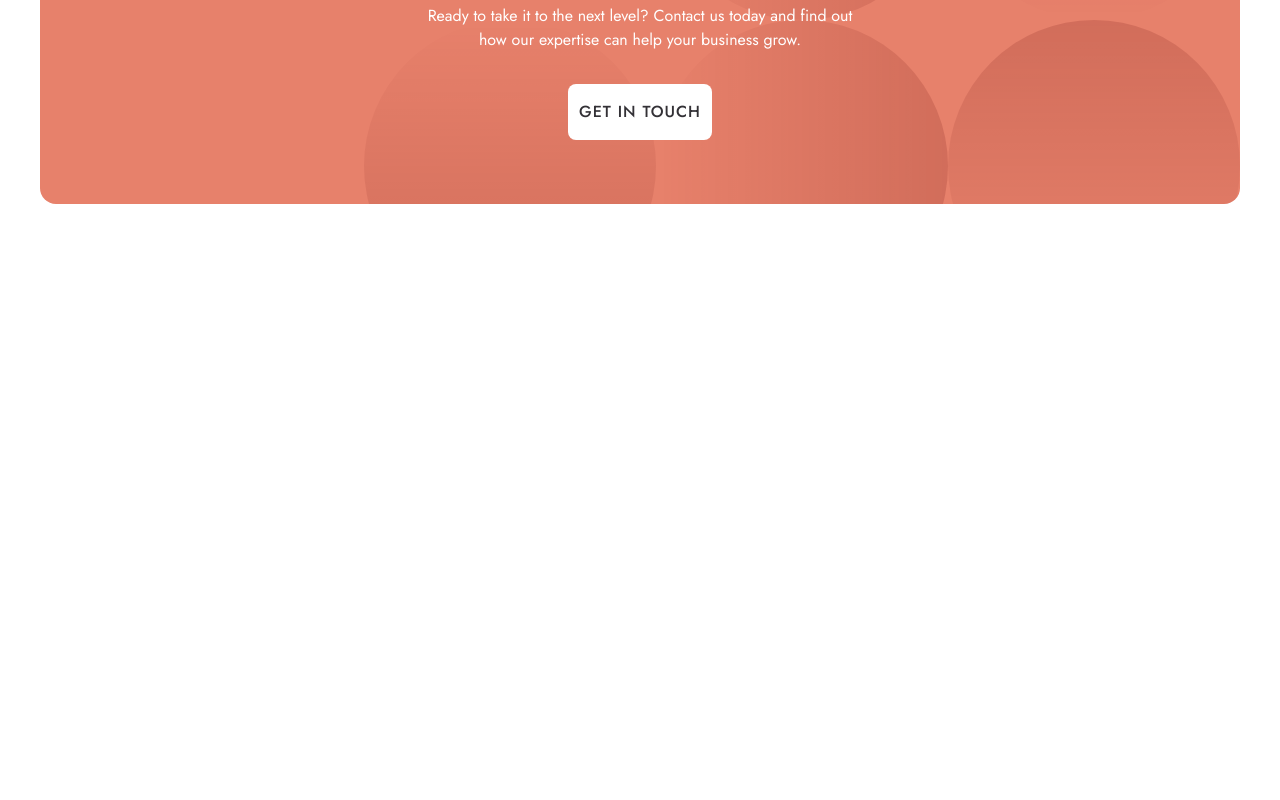
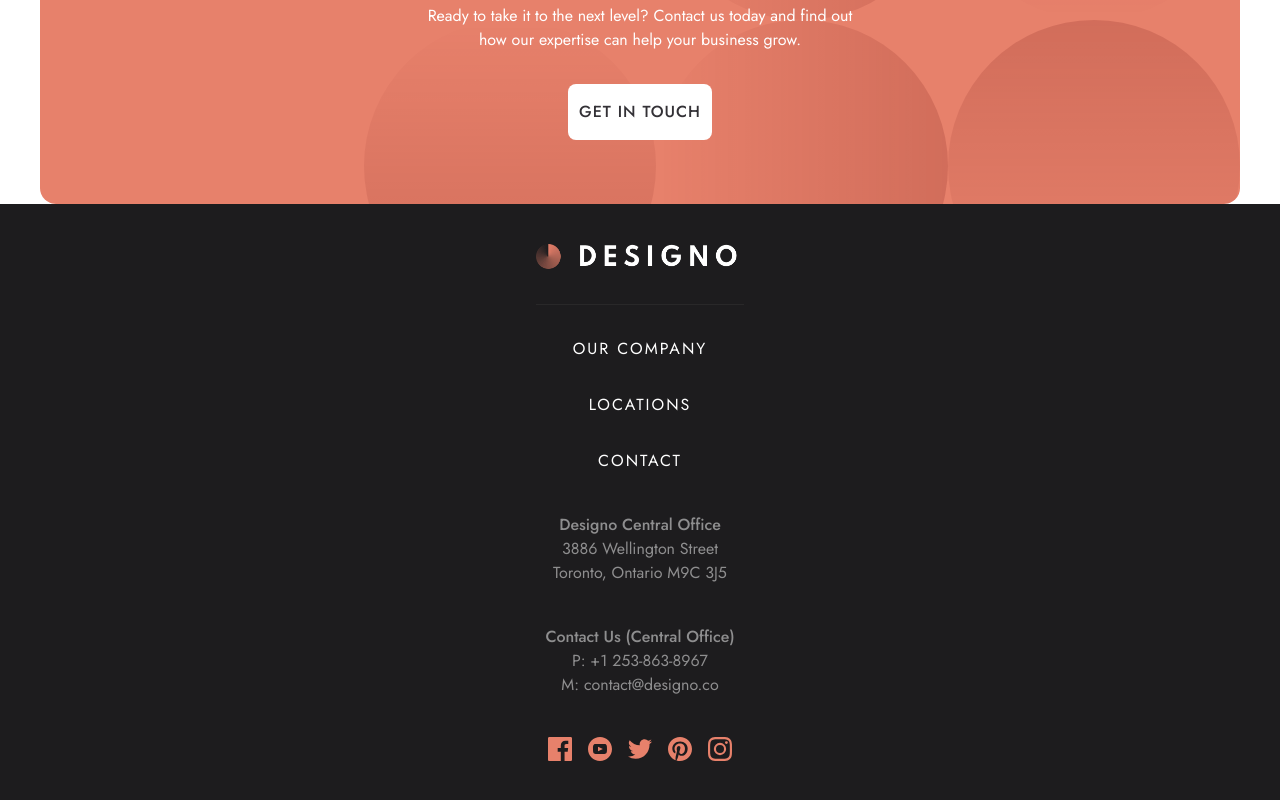
Before and after one commit to TULSI2012/designo, a React (Vite) app: page / in a window 1280 px wide. Shown: the part 2846-3646 px from the top of the page. Before the commit the page ends 3050 px from the top, so only its background shows below. Built offline with nearby package versions, Linux system fonts and the light colour scheme.

Commit message:
footer mobile layout complete

```diff
--- a/src/App.jsx
+++ b/src/App.jsx
@@ -1,6 +1,7 @@
 import React from 'react'
 import Nav from './Components/Nav'
 import Home from './Pages/Home'
+import Footer from './Components/Footer'
 
 function App() {
 
@@ -8,6 +9,7 @@ function App() {
     <div>
       <Nav />
       <Home />
+      <Footer />
     </div>
   )
 }
--- a/src/Components/Footer.jsx
+++ b/src/Components/Footer.jsx
@@ -2,19 +2,43 @@ import React from "react";
 
 export default function Footer() {
     return (
-        <footer>
-            <img src="" alt="" />
-            <ul>
-                <li>
+        <footer className="bg-black text-white flex flex-col items-center pt-10 pb-16">
+            <div>
+                <img
+                    className="w-52 mb-8"
+                    src="/shared/desktop/logo-light.png"
+                />
+                <ul className="uppercase tracking-[0.125rem] text-center pt-8 border-t border-t-white/5">
+                    <li className="mb-8">
                         <a href="#">Our Company</a>
                     </li>
-                <li>
+                    <li className="mb-8">
                         <a href="#">Locations</a>
                     </li>
-                <li>
+                    <li className="mb-10">
                         <a href="#">Contact</a>
                     </li>
                 </ul>
+            </div>
+            <div className="flex flex-col gap-y-10 text-center text-white/50 leading-6">
+                <div>
+                    <p className="font-medium">Designo Central Office</p>
+                    <p>3886 Wellington Street</p>
+                    <p>Toronto, Ontario M9C 3J5</p>
+                </div>
+                <div>
+                    <p className="font-medium">Contact Us (Central Office)</p>
+                    <p>P: +1 253-863-8967</p>
+                    <p>M: contact@designo.co</p>
+                </div>
+                <div className="flex items-center justify-center gap-x-4">
+                    <img src="/shared/desktop/icon-facebook.svg" />
+                    <img src="/shared/desktop/icon-youtube.svg" />
+                    <img src="/shared/desktop/icon-twitter.svg" />
+                    <img src="/shared/desktop/icon-pinterest.svg" />
+                    <img src="/shared/desktop/icon-instagram.svg" />
+                </div>
+            </div>
         </footer>
     )
 }
--- a/src/Components/Nav.jsx
+++ b/src/Components/Nav.jsx
@@ -2,7 +2,7 @@ import React, {useState, useEffect} from "react";
 
 export default function Nav () {
 
-    const [nav, setNav] = useState(true)
+    const [nav, setNav] = useState(false)
 
     {/* opens and closes the mobile nav menu*/}
     function handleNav() {
```
Lines whose indentation alone changed are shown as unchanged.
